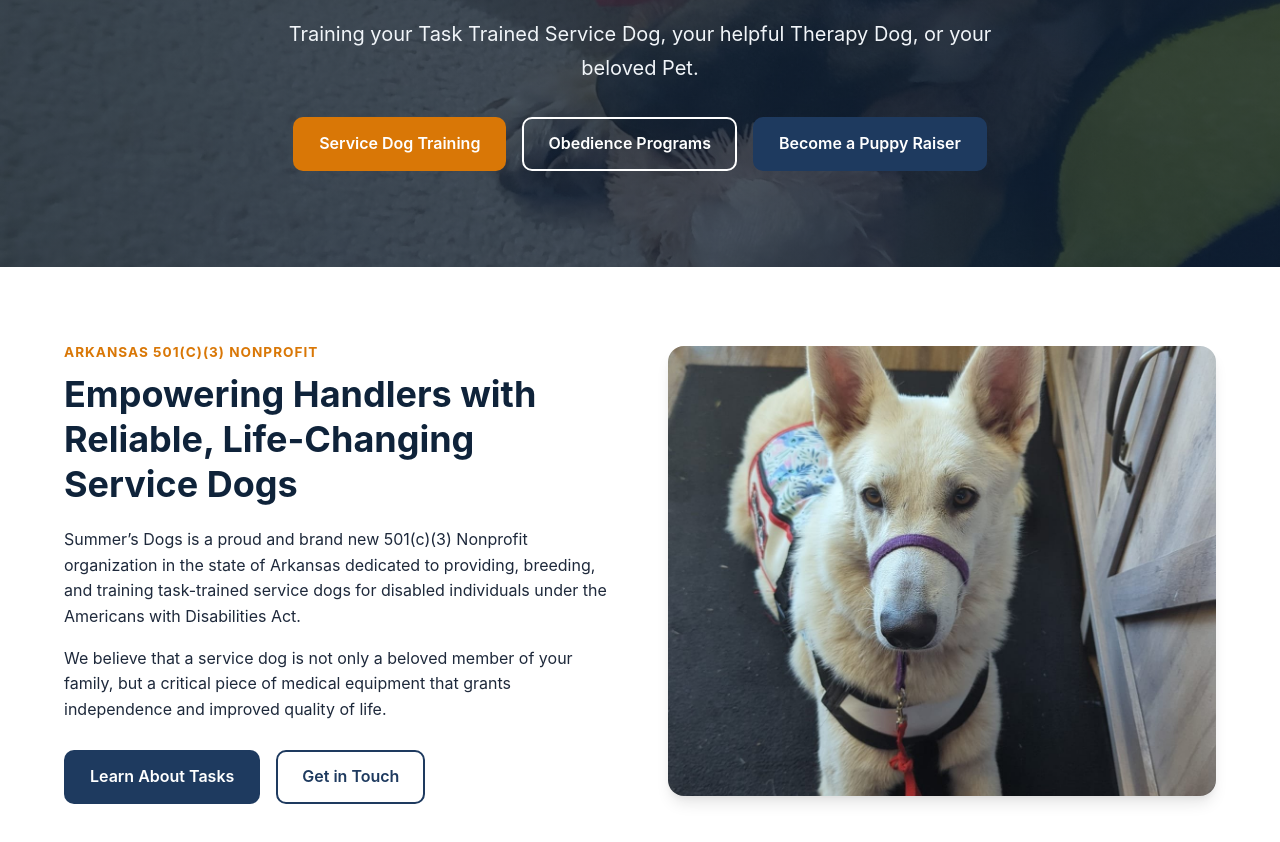
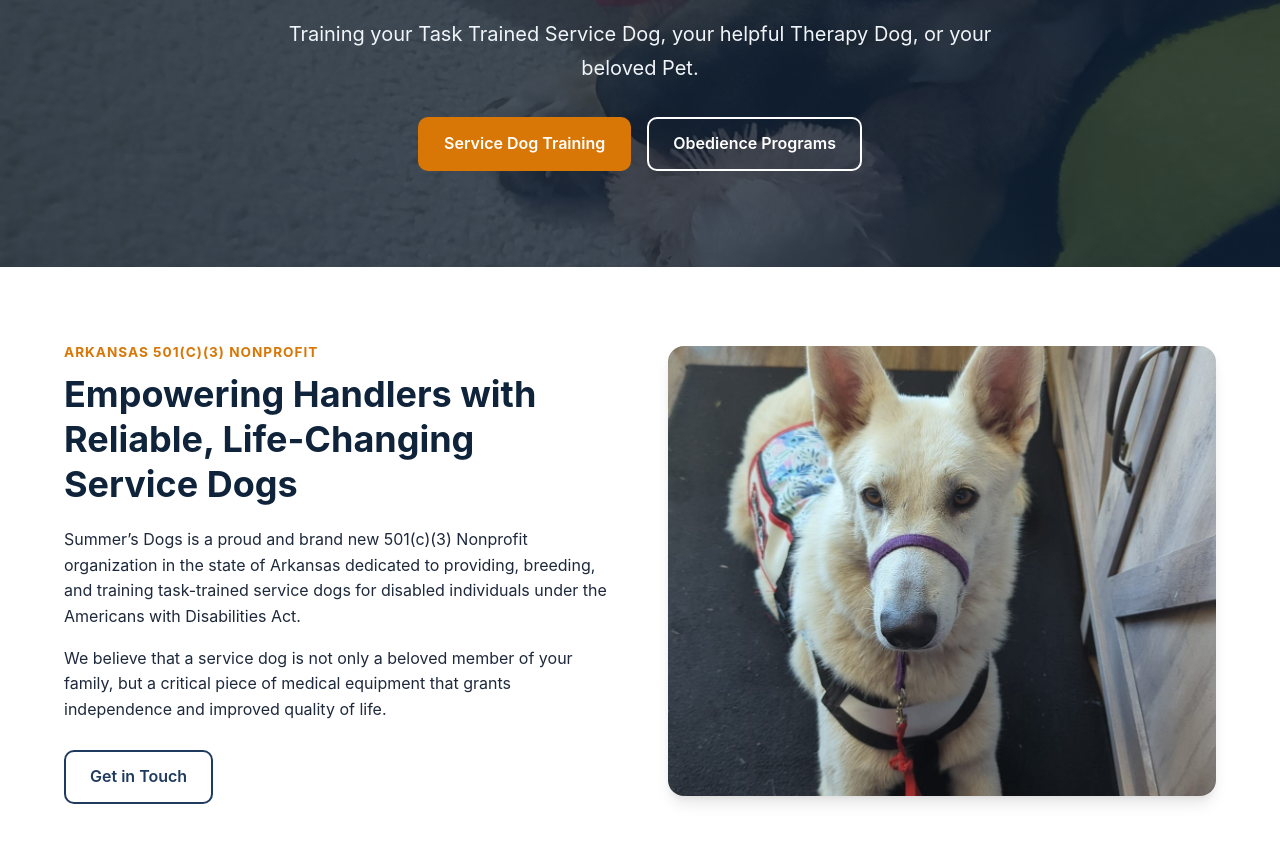
Before and after one commit to DLMorrell/summersdogs, a plain HTML site: page index.html in a window 1280 px wide. Shown: the part 284-1126 px from the top of the page. Drawn offline with Linux system fonts and the light colour scheme.

Commit message:
updated home screen buttons.

```diff
--- a/index.html
+++ b/index.html
@@ -49,7 +49,6 @@
       <div class="hero-cta">
         <a href="service-dogs.html" class="btn btn-accent">Service Dog Training</a>
         <a href="obedience.html" class="btn btn-outline" style="color: white; border-color: white;">Obedience Programs</a>
-        <a href="helping-out.html" class="btn btn-primary">Become a Puppy Raiser</a>
       </div>
     </div>
   </section>
@@ -68,7 +67,6 @@
             We believe that a service dog is not only a beloved member of your family, but a critical piece of medical equipment that grants independence and improved quality of life.
           </p>
           <div style="margin-top: 1.75rem; display: flex; gap: 1rem;">
-            <a href="service-dogs.html" class="btn btn-primary">Learn About Tasks</a>
             <a href="contact.html" class="btn btn-outline">Get in Touch</a>
           </div>
         </div>
```
